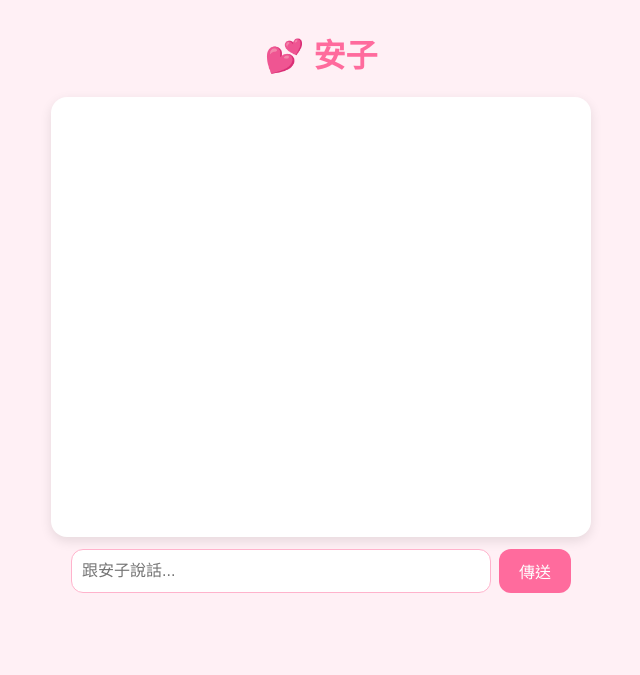
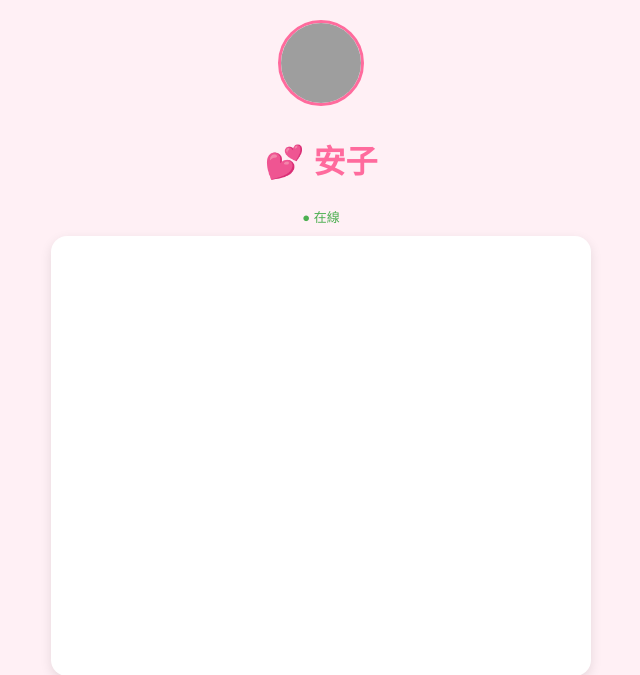
Before and after one commit to sm1162137-bit/ChrisTuAi, a Flask app: page / in a window 1280 px wide. Shown: the top 675 px of the page, without its empty margins (319-959 px from the left). Run offline with Flask 3, Linux system fonts and the light colour scheme; grey boxes are pictures that could not be loaded.

Commit message:
add avatar and style

```diff
--- a/templates/index.html
+++ b/templates/index.html
@@ -13,7 +13,26 @@
             height: 100vh;
             margin: 0;
         }
+#profile {
+    display: flex;
+    flex-direction: column;
+    align-items: center;
+    margin-top: 20px;
+}
 
+#avatar {
+    width: 80px;
+    height: 80px;
+    border-radius: 50%;
+    border: 3px solid #ff6b9d;
+    background: white;
+}
+
+#status {
+    color: #4CAF50;
+    font-size: 13px;
+    margin: 4px 0 10px 0;
+}
         h1 {
             color: #ff6b9d;
             margin-top: 30px;
@@ -75,7 +94,11 @@
     </style>
 </head>
 <body>
+    <div id="profile">
+    <img src="https://api.dicebear.com/7.x/avataaars/svg?seed=anko&backgroundColor=ffdfeb" id="avatar">
     <h1>💕 安子</h1>
+    <p id="status">● 在線</p>
+</div>
     <div id="chatbox"></div>
     <div id="inputarea">
         <input id="userinput" type="text" placeholder="跟安子說話...">
```
Also changed, not shown: 1 other file.
